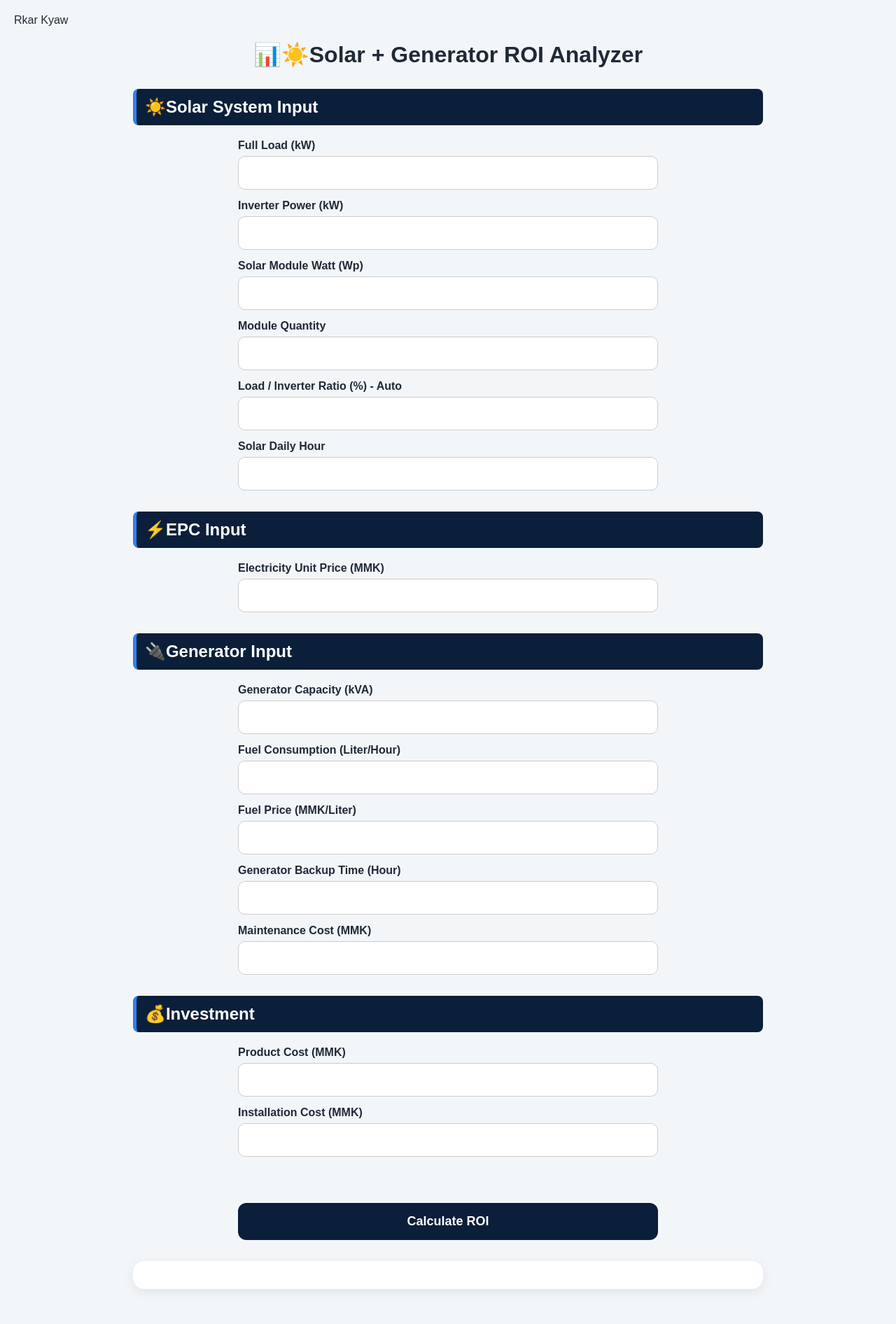
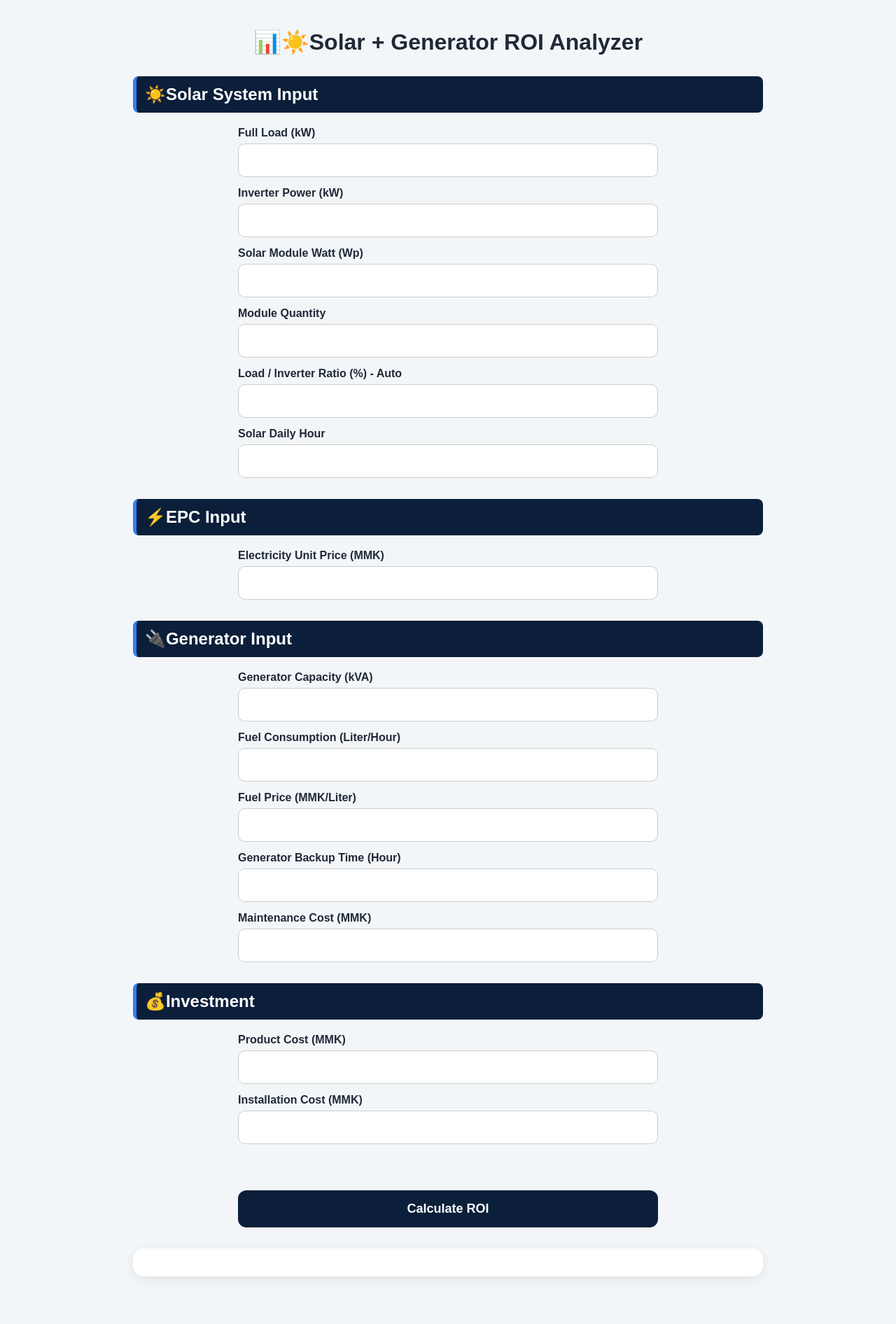
Before and after one commit to kyawrkar13-sys/Rkar-Kyaw, a Flask app: page / in a window 1280 px wide. Shown: the whole page at 70% size. After the commit the page ends 1825 px from the top, so only its background shows below. Run offline with Flask 3, Linux system fonts and the light colour scheme.

Commit message:
Update index.html

```diff
--- a/templates/index.html
+++ b/templates/index.html
@@ -10,7 +10,7 @@
       href="{{ url_for('static', filename='manifest.json') }}">
 <link rel="apple-touch-icon"
       href="{{ url_for('static', filename='icon-192.png') }}">
-Rkar Kyaw
+
 <meta name="theme-color" content="#003366">
 </head>
 
```
